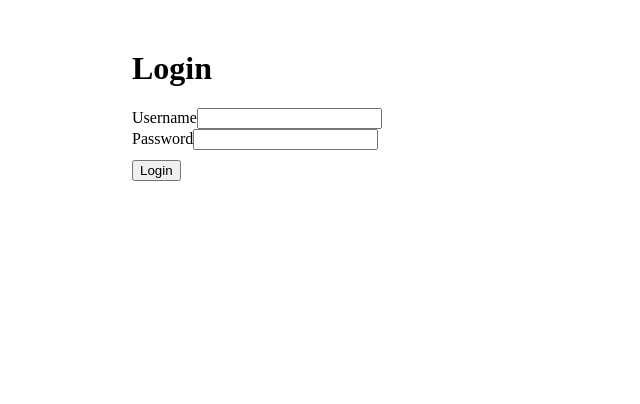
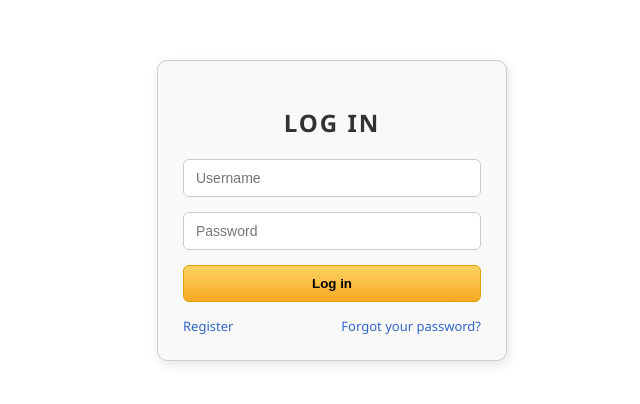
Before and after one commit to ShevtsovAS/wishlist-ui, a React (Vite) app: page /login in a window 1280 px wide. Shown: the top 404 px of the page, without its empty margins (308-948 px from the left). Built offline with nearby package versions, Linux system fonts and the light colour scheme.

Commit message:
Login page

```diff
--- a/package.json
+++ b/package.json
@@ -10,6 +10,7 @@
     "preview": "vite preview"
   },
   "dependencies": {
+    "lucide-react": "^0.486.0",
     "react": "^19.0.0",
     "react-dom": "^19.0.0",
     "react-hook-form": "^7.55.0",
@@ -21,10 +22,13 @@
     "@types/react-dom": "^19.0.4",
     "@types/react-router-dom": "^5.3.3",
     "@vitejs/plugin-react-swc": "^3.8.0",
+    "autoprefixer": "^10.4.21",
     "eslint": "^9.21.0",
     "eslint-plugin-react-hooks": "^5.1.0",
     "eslint-plugin-react-refresh": "^0.4.19",
     "globals": "^15.15.0",
+    "postcss": "^8.5.3",
+    "tailwindcss": "^4.1.0",
     "typescript": "~5.7.2",
     "typescript-eslint": "^8.24.1",
     "vite": "^6.2.0"
--- /dev/null
+++ b/src/pages/LoginPage.css
@@ -0,0 +1,68 @@
+/* LoginPage.css */
+
+.login-container {
+    max-width: 350px;
+    margin: 60px auto;
+    padding: 25px;
+    background-color: #f9f9f9;
+    border: 1px solid #ccc;
+    border-radius: 10px;
+    box-shadow: 2px 4px 12px rgba(0, 0, 0, 0.1);
+    font-family: 'Segoe UI', sans-serif;
+    text-align: center;
+    box-sizing: border-box;
+}
+
+.login-container h2 {
+    margin-bottom: 20px;
+    font-weight: bold;
+    letter-spacing: 2px;
+    color: #333;
+}
+
+.login-form .input-group {
+    margin-bottom: 15px;
+}
+
+.login-form input {
+    width: 100%;
+    padding: 10px 12px;
+    font-size: 14px;
+    border: 1px solid #ccc;
+    border-radius: 6px;
+    outline: none;
+    box-sizing: border-box;
+}
+
+.login-btn {
+    width: 100%;
+    background: linear-gradient(to bottom, #fcd361, #f9a825);
+    border: 1px solid #e3a004;
+    padding: 10px;
+    border-radius: 6px;
+    font-weight: bold;
+    cursor: pointer;
+    transition: background 0.3s ease;
+    box-sizing: border-box;
+}
+
+.login-btn:hover {
+    background: linear-gradient(to bottom, #f9a825, #fcd361);
+}
+
+.login-links {
+    display: flex;
+    justify-content: space-between;
+    margin-top: 15px;
+    box-sizing: border-box;
+}
+
+.login-links a {
+    font-size: 13px;
+    color: #3366cc;
+    text-decoration: none;
+}
+
+.login-links a:hover {
+    text-decoration: underline;
+}
--- a/src/pages/LoginPage.tsx
+++ b/src/pages/LoginPage.tsx
@@ -1,47 +1,63 @@
-import { useForm } from 'react-hook-form'
-
-type LoginFormInputs = {
-    username: string
-    password: string
-}
+import { useState } from 'react'
+import { useNavigate } from 'react-router-dom'
+import './LoginPage.css'
 
 const LoginPage = () => {
-    const {
-        register,
-        handleSubmit,
-        formState: { errors }
-    } = useForm<LoginFormInputs>()
+    const [username, setUsername] = useState('')
+    const [password, setPassword] = useState('')
+    const navigate = useNavigate()
 
-    const onSubmit = (data: LoginFormInputs) => {
-        console.log('Login data:', data)
-        // Здесь позже добавим запрос к API
+    const handleSubmit = async (e: React.FormEvent) => {
+        e.preventDefault()
+
+        try {
+            const response = await fetch('/api/auth/login', {
+                method: 'POST',
+                headers: {
+                    'Content-Type': 'application/json',
+                },
+                body: JSON.stringify({ username, password }),
+            })
+
+            if (!response.ok) {
+                throw new Error('Invalid credentials')
+            }
+
+            const data = await response.json()
+            localStorage.setItem('token', data.accessToken)
+            navigate('/wishlist')
+        } catch (error) {
+            alert('Login failed. Please try again.')
+        }
     }
 
     return (
-        <div style={{ maxWidth: '400px', margin: '50px auto' }}>
-            <h1>Login</h1>
-            <form onSubmit={handleSubmit(onSubmit)}>
-                <div>
-                    <label>Username</label>
+        <div className="login-container">
+            <h2>LOG IN</h2>
+            <form className="login-form" onSubmit={handleSubmit}>
+                <div className="input-group">
                     <input
-                        {...register('username', { required: 'Username is required' })}
                         type="text"
+                        placeholder="Username"
+                        value={username}
+                        onChange={e => setUsername(e.target.value)}
+                        required
                     />
-                    {errors.username && <p>{errors.username.message}</p>}
                 </div>
-
-                <div>
-                    <label>Password</label>
+                <div className="input-group">
                     <input
-                        {...register('password', { required: 'Password is required' })}
                         type="password"
+                        placeholder="Password"
+                        value={password}
+                        onChange={e => setPassword(e.target.value)}
+                        required
                     />
-                    {errors.password && <p>{errors.password.message}</p>}
                 </div>
-
-                <button type="submit" style={{ marginTop: '10px' }}>
-                    Login
-                </button>
+                <button type="submit" className="login-btn">Log in</button>
+                <div className="login-links">
+                    <a href="/register">Register</a>
+                    <a href="#">Forgot your password?</a>
+                </div>
             </form>
         </div>
     )
--- a/vite.config.ts
+++ b/vite.config.ts
@@ -1,7 +1,15 @@
 import { defineConfig } from 'vite'
 import react from '@vitejs/plugin-react-swc'
 
-// https://vite.dev/config/
 export default defineConfig({
   plugins: [react()],
+  server: {
+    proxy: {
+      '/api': {
+        target: 'http://localhost:8080',
+        changeOrigin: true,
+        secure: false,
+      }
+    }
+  }
 })
```
Also changed, not shown: 1 other file (tests, documents, lock files or other folders).
